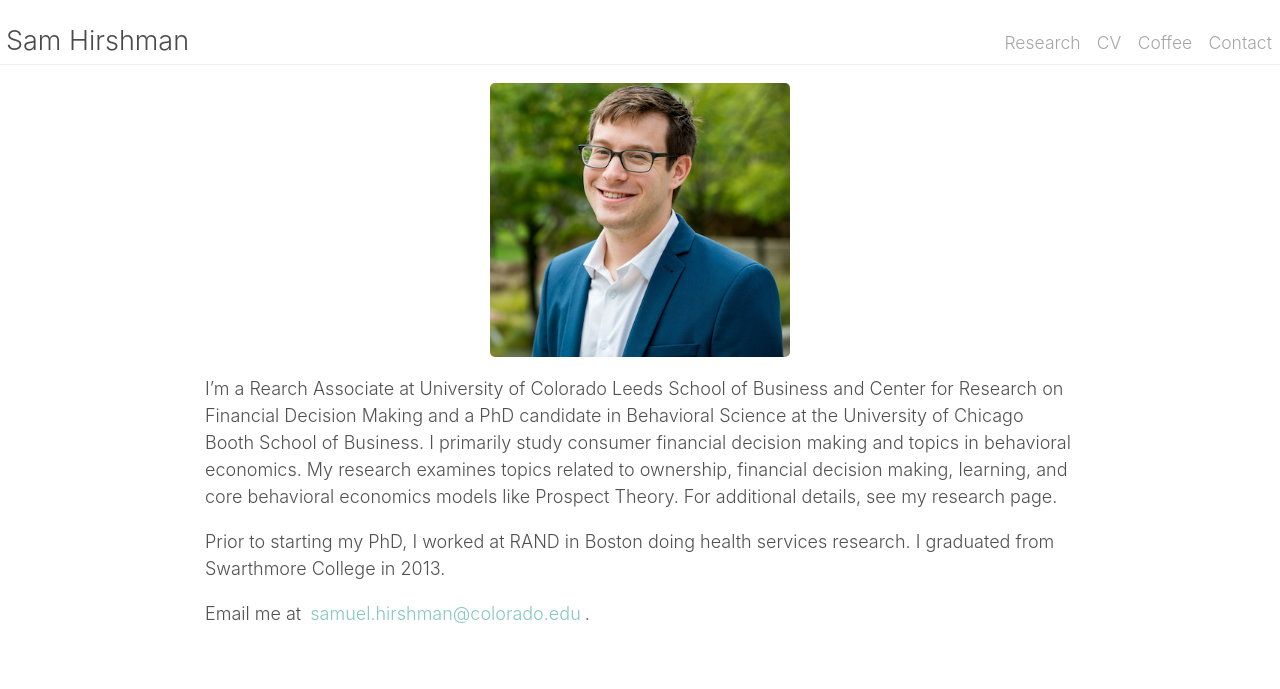
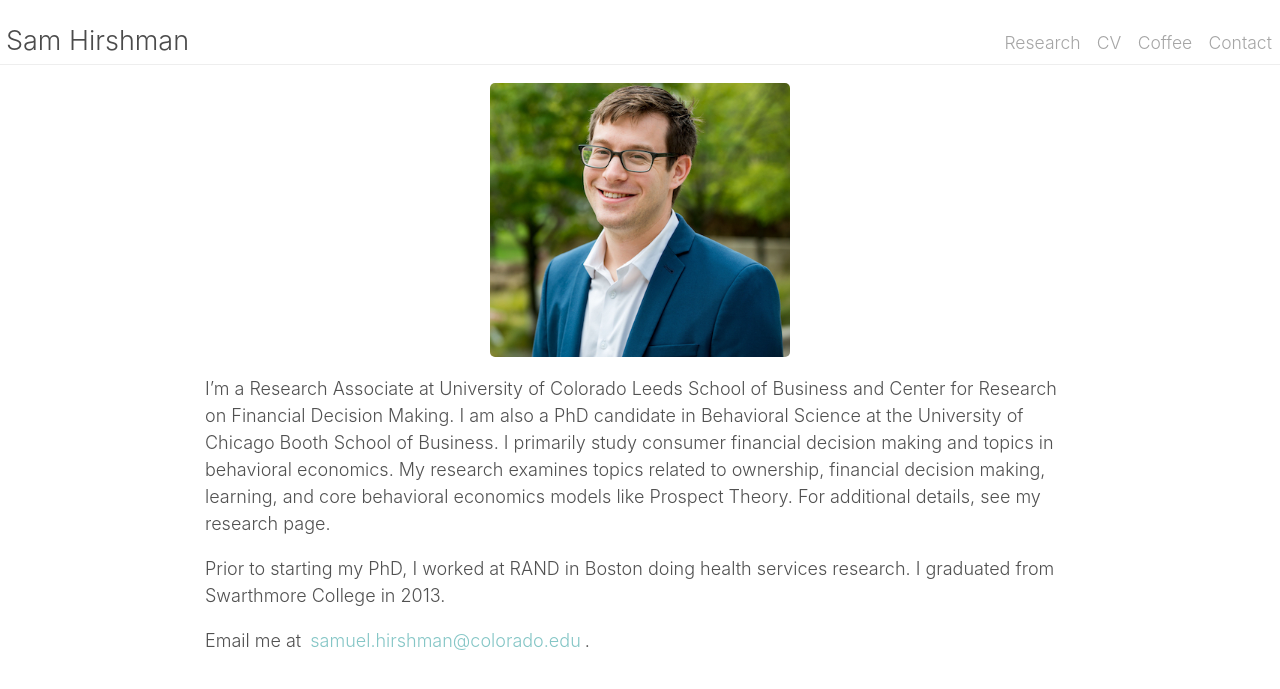
Before and after one commit to shirshma/shirshma.github.io, a Jekyll site: the page built from index.md, in a window 1280 px wide. Shown: the top 689 px of the page. Built offline with Jekyll 4.4.1, drawn with Linux system fonts in a browser that asks for light colours.

Commit message:
Update index.md

```diff
--- a/index.md
+++ b/index.md
@@ -5,7 +5,7 @@ description: Who am I?
 
 <p align="center"><img src="public/sdh_headshot copy.jpg" alt="headshot" width="300" ></p>
 
-I’m a Rearch Associate at University of Colorado Leeds School of Business and Center for Research on Financial Decision Making and a PhD candidate in Behavioral Science at the University of Chicago Booth School of Business. I primarily study consumer financial decision making and topics in behavioral economics. My research examines topics related to ownership, financial decision making, learning, and core behavioral economics models like Prospect Theory. For additional details, see my research page.
+I’m a Research Associate at University of Colorado Leeds School of Business and Center for Research on Financial Decision Making. I am also a PhD candidate in Behavioral Science at the University of Chicago Booth School of Business. I primarily study consumer financial decision making and topics in behavioral economics. My research examines topics related to ownership, financial decision making, learning, and core behavioral economics models like Prospect Theory. For additional details, see my research page.
 
 <p> Prior to starting my PhD, I worked at RAND in Boston doing health services research. I graduated from Swarthmore College in 2013.
 
```
